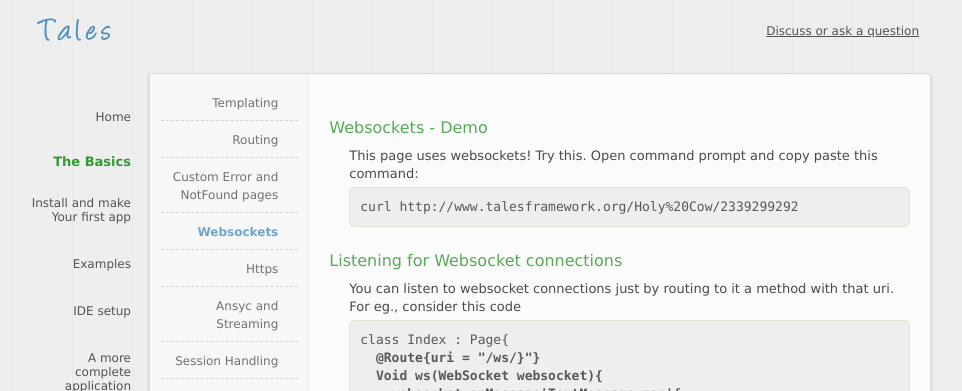
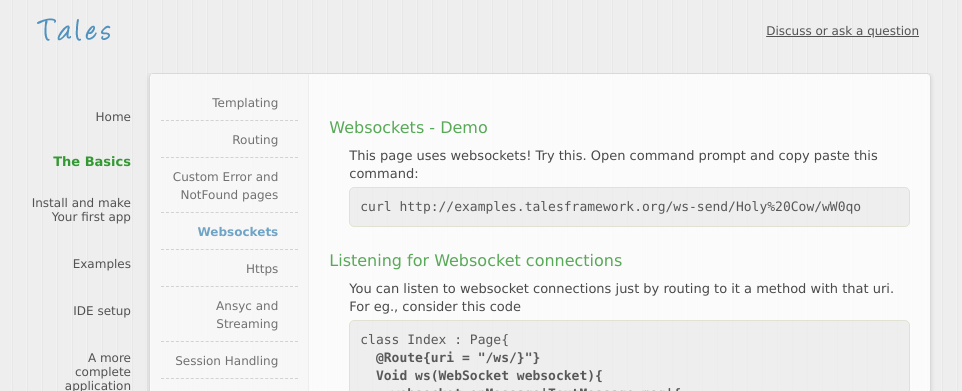
Before and after one commit to ksat/taleshome, a Jekyll site: the page built from _posts/2012-06-24-websockets.html, in a window 1280 px wide. Shown: the top 391 px of the page, without its empty margins (169-1131 px from the left). Built offline with Jekyll 4.4.1, drawn with Linux system fonts in a browser that asks for light colours; Markdown is read by kramdown in place of the engine named in the settings; some of the changed lines change nothing that is shown.

Commit message:
Websocket fix

```diff
--- a/_posts/2012-06-24-websockets.html
+++ b/_posts/2012-06-24-websockets.html
@@ -11,7 +11,7 @@ permalink: /websockets
   </div>
   <div class="text-text">
     This page uses websockets! Try this. Open command prompt and copy paste this command:
-<pre talesId="command">curl http://www.talesframework.org/Holy%20Cow/2339299292</pre>
+<pre id="command" talesId="command">curl http://www.talesframework.org/Holy%20Cow/2339299292</pre>
   </div>
 
   <div class="text-title">
@@ -93,3 +93,19 @@ w.onMessage|TextMessage t|{
 			<pre>websocket.stash["name"] = "Jhon Peter"</pre>
 	</div>
 </div>
+
+<script>
+var chars = "0123456789ABCDEFGHIJKLMNOPQRSTUVWXTZabcdefghiklmnopqrstuvwxyz";
+var string_length = 5;
+var randomstring = '';
+for (var i=0; i<string_length; i++) {
+	var rnum = Math.floor(Math.random() * chars.length);
+	randomstring += chars.substring(rnum,rnum+1);
+}
+var url = "ws://examples.talesframework.org/ws/" + randomstring;
+var socket = new WebSocket(url);
+document.getElementById("command").innerHTML = "curl http://examples.talesframework.org/ws-send/Holy%20Cow/" + randomstring;
+socket.onmessage = function(msg){
+    alert(msg.data);
+}
+</script>
```
Also changed, not shown: 2 other files.
